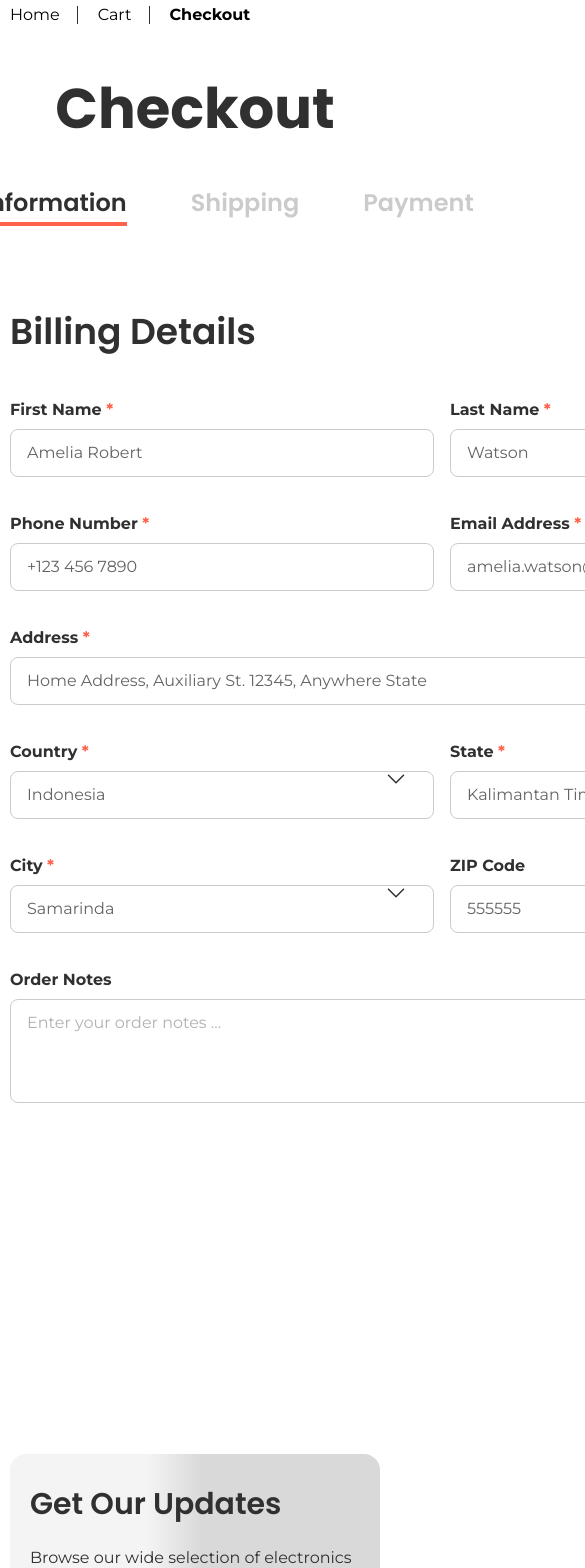
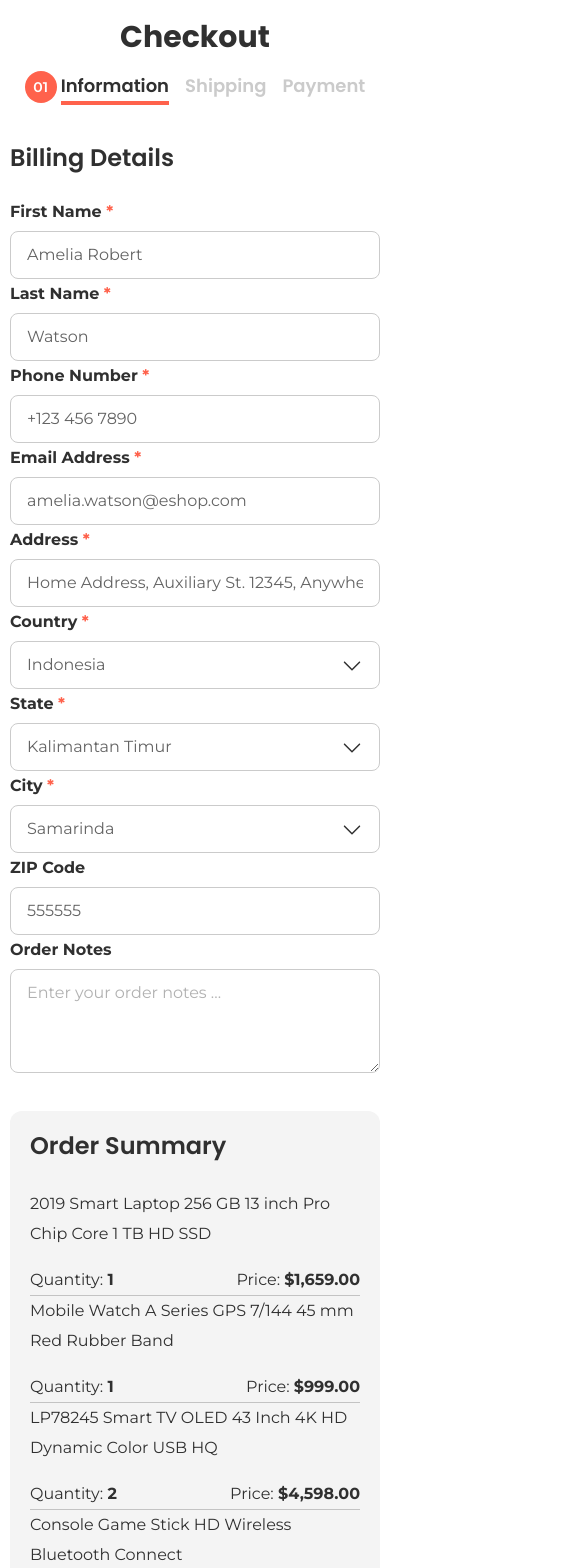
Before and after one commit to dearnasaruddin/e-shop, a React (Vite) app: page /checkout in a window 390 px wide. Shown: the part 200-1768 px from the top of the page, 585 px wide, since content can reach past the window. Built offline with nearby package versions, Linux system fonts and the light colour scheme.

Commit message:
checkout page mobile responsive done

```diff
--- a/src/components/InputBox.jsx
+++ b/src/components/InputBox.jsx
@@ -10,7 +10,7 @@ const InputBox = ({ label = 'Name', placeholder = 'Enter your', type = 'text', r
             {textArea ?
                 <textarea id={label} className='w-full min-h-26 lg:min-h-48 py-2 lg:py-6 px-4 lg:px-8 font-montserrat font-normal text-base lg:text-xl leading-7.5 text-[#646464] border border-[#CBCBCB] rounded-lg lg:rounded-[10px]' type="text" placeholder={placeholder} />
                 :
-                <input onChange={(e) => handleInputValue(e.target.value)} value={value} id={label} className='w-full py-2 lg:py-6 px-4 lg:px-8 font-montserrat font-normal text-base lg:text-xl leading-7.5 placeholder:text-[#646464] text-black border border-[#CBCBCB] rounded-lg lg:rounded-[10px]' type={type} placeholder={placeholder} />
+                <input required onChange={(e) => handleInputValue(e.target.value)} value={value} id={label} className='w-full py-2 lg:py-6 px-4 lg:px-8 font-montserrat font-normal text-base lg:text-xl leading-7.5 placeholder:text-[#646464] text-black border border-[#CBCBCB] rounded-lg lg:rounded-[10px]' type={type} placeholder={placeholder} />
             }
         </ >
     )
--- a/src/components/checkout/OrderSummary.jsx
+++ b/src/components/checkout/OrderSummary.jsx
@@ -4,49 +4,63 @@ import Button from '../Button'
 
 
 const OrderSummary = () => {
+    const orderSummaryData = [
+        {
+            productName: '2019 Smart Laptop 256 GB 13 inch Pro Chip Core 1 TB HD SSD',
+            quantity: 1,
+            price: 1659.00,
+        },
+        {
+            productName: 'Mobile Watch A Series GPS 7/144 45 mm Red Rubber Band',
+            quantity: 1,
+            price: 999.00,
+        },
+        {
+            productName: 'LP78245 Smart TV OLED 43 Inch 4K HD Dynamic Color USB HQ',
+            quantity: 2,
+            price: 4598.00,
+        },
+        {
+            productName: 'Console Game Stick HD Wireless Bluetooth Connect',
+            quantity: 2,
+            price: 218.00,
+        },
+        {
+            productName: 'Mini Tablet Pro 16 inch HD Pencil 128 GB System RAM 28',
+            quantity: 1,
+            price: 259.00,
+        }
+    ]
+
     return (
-        <div className='p-10 bg-[#F4F4F4] rounded-3xl'>
+        <div className='p-5 lg:p-10 bg-[#F4F4F4] rounded-xl lg:rounded-3xl'>
             <h4 className='font-poppins font-semibold text-2xl leading-7.5 text-secondary mb-7'>Order Summary</h4>
-            <ul className='font-montserrat font-bold text-xl leading-7.5 text-secondary'>
-                <li className='flex py-5 pr-11 border-b border-[#C3C3C3]'>
-                    <p className='w-78 pr-15.5 font-normal'>2019 Smart Laptop 256 GB 13 inch Pro Chip Core 1 TB HD SSD</p>
-                    <span className='w-18'>1</span>
-                    <p>$1,659.00</p>
-                </li>
-                <li className='flex py-5 pr-11 border-b border-[#C3C3C3]'>
-                    <p className='w-78 pr-15.5 font-normal'>Mobile Watch A Series GPS 7/144 45 mm Red Rubber Band</p>
-                    <span className='w-18'>1</span>
-                    <p>$999.00</p>
-                </li>
-                <li className='flex py-5 pr-11 border-b border-[#C3C3C3]'>
-                    <p className='w-78 pr-15.5 font-normal'>LP78245 Smart TV OLED 43 Inch 4K HD Dynamic Color USB HQ</p>
-                    <span className='w-18'>2</span>
-                    <p>$4,598.00</p>
-                </li>
-                <li className='flex py-5 pr-11 border-b border-[#C3C3C3]'>
-                    <p className='w-78 pr-15.5 font-normal'>Console Game Stick HD Wireless Bluetooth Connect</p>
-                    <span className='w-18'>2</span>
-                    <p>$218.00</p>
-                </li>
-                <li className='flex py-5 pr-11 border-b border-[#C3C3C3]'>
-                    <p className='w-78 pr-15.5 font-normal'>Mini Tablet Pro 16 inch HD Pencil 128 GB System RAM 28</p>
-                    <span className='w-18'>1</span>
-                    <p>$259.00</p>
-                </li>
+            <ul className='font-montserrat font-bold text-base lg:text-xl leading-7.5 text-secondary'>
+                {orderSummaryData.map((item, index) => (
+                    <li key={index} className='flex lg:py-5 lg:pr-11 border-b border-[#C3C3C3] max-sm:flex-wrap max-sm:gap-y-4 max-sm:justify-between'>
+                        <p className='lg:w-78 lg:pr-15.5 font-normal'>{item.productName}</p>
+                        <span className='lg:w-18'><span className='sm:hidden font-normal'>Quantity: </span>{item.quantity}</span>
+                        <p><span className='sm:hidden font-normal'>Price: </span>${new Intl.NumberFormat('en-US').format(item.price)}.00</p>
+                    </li>
+                ))}
             </ul>
-            <div className='flex gap-x-63.5 pr-11 font-montserrat font-normal text-xl leading-7.5 text-secondary mt-5 mb-12'>
+            <div className='flex max-sm:justify-between lg:gap-x-63.5 lg:pr-11 font-montserrat font-normal text-base lg:text-xl leading-7.5 text-secondary mt-5 mb-6 lg:mb-12'>
                 <div className='relative'>
                     <p>Shipping Fee</p>
                     <span className='absolute -top-0.5 -right-6 cursor-pointer'><MoreInfoIcon /></span>
                 </div>
                 <p className='font-bold'>$10.00</p>
             </div>
-            <div className='py-5 px-6 rounded-[10px] bg-white'>
-                <div className='flex gap-x-80 font-montserrat font-bold text-xl leading-7.5 text-secondary mb-6'>
+            <div className='py-3 lg:py-5 px-4 lg:px-6 rounded-[10px] bg-white'>
+                <div className='flex max-sm:justify-between lg:gap-x-80 font-montserrat font-bold text-xl leading-7.5 text-secondary lg:mb-6'>
                     <h6 className='mt-0.5'>Total</h6>
-                    <p>$4,999.00</p>
+                    <p>${
+                        new Intl.NumberFormat('en-US').format((orderSummaryData.reduce((total, item) => {
+                            return total + item.price
+                        }, 0)) + 10)
+                    }</p>
                 </div>
-                <Button content='Order Now' paddingY='24' width={'100%'}/>
+                <Button content='Order Now' paddingY='24' width={'100%'} />
             </div>
         </div>
     )
--- a/src/components/header/BottomBar.jsx
+++ b/src/components/header/BottomBar.jsx
@@ -15,6 +15,7 @@ const BottomBar = () => {
   const dispatch = useDispatch()
   const selector = useSelector((state) => state.handleNavSideBar.value)
   const [isProductDropdownOpen, setIsProductDropdownOpen] = useState(false)
+  const [isProductDropdownOpenForMobile, setIsProductDropdownOpenForMobile] = useState(true)
   const [isCategoriesDropdownOpen, setIsCategoriesDropdownOpen] = useState(false)
   const dropdownRef = useRef(null)
   const { hash, pathname } = useLocation();
@@ -100,6 +101,7 @@ const BottomBar = () => {
       </div>
 
 
+      {/* ============= Nav Sidebar for mobile devices ============= */}
 
       <div className={`bg-white h-screen w-full fixed top-0 z-50 pl-6 pt-10 pr-14 sm:hidden ${selector ? 'left-0' : '-left-full'} duration-200`}>
         <IoCloseOutline onClick={() => dispatch(disableNavSideBar())} className='absolute top-5 right-6 text-3xl cursor-pointer' />
@@ -115,12 +117,12 @@ const BottomBar = () => {
                 ))}
               </ul>
             }
-            <li onClick={handleProductDropdown} ref={dropdownRef} className='flex items-center gap-x-2 cursor-pointer relative hover:bg-gray-200 py-2 px-4'>
+            <li onClick={()=>setIsProductDropdownOpenForMobile(!isProductDropdownOpenForMobile)} className='flex items-center gap-x-2 cursor-pointer relative hover:bg-gray-200 py-2 px-4'>
               <span>Products</span><ArrowDownIcon />
             </li>
 
             {/* ======== Product Dropdown ======== */}
-            {isProductDropdownOpen &&
+            {isProductDropdownOpenForMobile &&
               <ul className='font-montserrat font-normal whitespace-nowrap text-base text-secondary pl-4'>
                 <li className='hover:bg-gray-200'>
                   <Link onClick={() => dispatch(disableNavSideBar())} className='py-2 px-4 block' to={'/product-list'}>All Products</Link>
--- a/src/components/header/MiddleBar.jsx
+++ b/src/components/header/MiddleBar.jsx
@@ -48,7 +48,7 @@ const MiddleBar = () => {
   }
 
   return (
-    <div className='max-sm:sticky sm:static max-sm:top-0 max-sm:left-0 max-sm:bg-secondary sm:bg-white shadow-lg max-sm:z-50'>
+    <div className='max-sm:sticky sm:static max-sm:top-0 max-sm:left-0 max-sm:bg-secondary sm:bg-white shadow-lg max-sm:z-20'>
       <Container>
         <div className="flex justify-between items-center py-3.5 sm:py-2 md:py-6 font-montserrat font-normal text-sm leading-5 max-sm:text-white sm:text-secondary">
           {/* ======= Logo ======= */}
--- a/src/components/header/topbarComponents/TopRightBar.jsx
+++ b/src/components/header/topbarComponents/TopRightBar.jsx
@@ -71,7 +71,7 @@ const TopRightBar = () => {
 
                     {/* ====== options ====== */}
                     {isCurrencyDropdownOpen &&
-                        <ul className='w-18 absolute top-10.5 left-0 md:-left-2 bg-white border border-gray-300 z-10'>
+                        <ul className='w-18 absolute top-10.5 left-0 md:-left-2 bg-white border border-gray-300 z-50'>
                             <li onClick={() => setSelectedCurrency("USD")} className='flex items-center gap-2 p-2 hover:bg-gray-200 cursor-pointer'>USD</li>
                             <li onClick={() => setSelectedCurrency("BDT")} className='flex items-center gap-2 p-2 hover:bg-gray-200 cursor-pointer'>BDT</li>
                         </ul>
@@ -113,7 +113,7 @@ const TopRightBar = () => {
 
                 {/* ====== options ====== */}
                 {isLangDropdownOpen &&
-                    <ul ref={languageDropdownRef} className='md:w-10/12 absolute top-10.5 md:left-1/2 md:-translate-x-1/2 bg-white border border-gray-300 z-10'>
+                    <ul ref={languageDropdownRef} className='md:w-10/12 absolute top-10.5 md:left-1/2 md:-translate-x-1/2 bg-white border border-gray-300 z-50'>
                         {countries.map((country) => (
                             <li onClick={() => handleSelectLang(country)} className='flex items-center gap-2 p-2 hover:bg-gray-200 cursor-pointer' key={country.value}>
                                 <img className='h-4 w-7' src={country?.flag} alt={country.name} />{country.name}
--- a/src/icons/ShareIcon.jsx
+++ b/src/icons/ShareIcon.jsx
@@ -3,7 +3,7 @@ import React from 'react'
 const ShareIcon = ({className }) => {
     return (
         <svg width="26" height="26" viewBox="0 0 26 26" fill="none" xmlns="http://www.w3.org/2000/svg">
-            <g clip-path="url(#clip0_38_1332)">
+            <g clipPath="url(#clip0_38_1332)">
                 <path className={className} d="M19.9418 17.4197C18.7152 17.4197 17.6101 17.9494 16.8431 18.792L9.94451 14.5193C10.1287 14.0478 10.2308 13.5357 10.2308 13C10.2308 12.464 10.1287 11.9519 9.94451 11.4807L16.8431 7.20781C17.6101 8.05039 18.7152 8.58027 19.9418 8.58027C22.2523 8.58027 24.132 6.70058 24.132 4.39004C24.132 2.0795 22.2523 0.200012 19.9418 0.200012C17.6312 0.200012 15.7515 2.0797 15.7515 4.39024C15.7515 4.92598 15.8539 5.43809 16.0379 5.90957L9.13944 10.1822C8.37245 9.33964 7.26737 8.80976 6.04081 8.80976C3.73027 8.80976 1.85059 10.6896 1.85059 13C1.85059 15.3105 3.73027 17.1902 6.04081 17.1902C7.26737 17.1902 8.37245 16.6605 9.13944 15.8178L16.0379 20.0904C15.8539 20.5619 15.7515 21.074 15.7515 21.6099C15.7515 23.9203 17.6312 25.8 19.9418 25.8C22.2523 25.8 24.132 23.9203 24.132 21.6099C24.132 19.2994 22.2523 17.4197 19.9418 17.4197ZM17.2795 4.39024C17.2795 2.92227 18.4738 1.72794 19.9418 1.72794C21.4097 1.72794 22.6041 2.92227 22.6041 4.39024C22.6041 5.8582 21.4097 7.05254 19.9418 7.05254C18.4738 7.05254 17.2795 5.8582 17.2795 4.39024ZM6.04081 15.6623C4.57265 15.6623 3.37832 14.468 3.37832 13C3.37832 11.532 4.57265 10.3377 6.04081 10.3377C7.50878 10.3377 8.70292 11.532 8.70292 13C8.70292 14.468 7.50878 15.6623 6.04081 15.6623ZM17.2795 21.6097C17.2795 20.1418 18.4738 18.9474 19.9418 18.9474C21.4097 18.9474 22.6041 20.1418 22.6041 21.6097C22.6041 23.0777 21.4097 24.272 19.9418 24.272C18.4738 24.272 17.2795 23.0777 17.2795 21.6097Z" fill='none' />
             </g>
             <defs>
--- a/src/pages/CheckoutPage.jsx
+++ b/src/pages/CheckoutPage.jsx
@@ -13,40 +13,40 @@ const CheckoutPage = () => {
   return (
     <div>
       <Container>
-        {/* ====== Path ====== */}
-        <ul className='flex gap-x-9.5 font-montserrat font-normal text-base leading-6 mb-12 mt-16'>
-          <li><Link className='relative after:absolute after:top-1/2 after:-right-4.5 after:-translate-y-1/2 after:w-[1px] after:h-4.5 after:bg-secondary' to={'/'}>Home</Link></li>
-          <li><Link className='relative after:absolute after:top-1/2 after:-right-4.5 after:-translate-y-1/2 after:w-[1px] after:h-4.5 after:bg-secondary' to={'/cart'}>Cart</Link></li>
+        {/* ====== Breadcrumb ====== */}
+        <ul className='flex gap-x-6 lg:gap-x-9.5 font-montserrat font-normal text-base leading-6 mb-8 lg:mb-12 mt-6 lg:mt-16'>
+          <li><Link className='relative after:absolute after:top-1/2 after:-right-3 lg:after:-right-4.5 after:-translate-y-1/2 after:w-[1px] after:h-4.5 after:bg-secondary' to={'/'}>Home</Link></li>
+          <li><Link className='relative after:absolute after:top-1/2 after:-right-3 lg:after:-right-4.5 after:-translate-y-1/2 after:w-[1px] after:h-4.5 after:bg-secondary' to={'/cart'}>Cart</Link></li>
           <li><Link className='font-bold' to={'/checkout'}>Checkout</Link></li>
         </ul>
-        <div className='mb-20'>
-          <h1 className=' font-poppins font-bold text-[56px] leading-17 text-secondary text-center mb-9'>Checkout</h1>
+        <div className='mb-8 lg:mb-20'>
+          <h1 className=' font-poppins font-bold text-3xl lg:text-[56px] lg:leading-17 text-secondary text-center mb-4 lg:mb-9'>Checkout</h1>
 
           {/* ========== Checkout page Options ========== */}
-          <div className='flex gap-x-16 items-center justify-center'>
-            <div className='flex items-center gap-x-4'>
+          <div className='flex gap-x-4 lg:gap-x-16 items-center justify-center'>
+            <div className='flex items-center gap-x-1 lg:gap-x-4'>
               {activeOption == 'information' &&
-                <div className='size-12.5 flex justify-center items-center rounded-full bg-primary font-montserrat font-bold text-base leading-6 text-white'>01</div>
+                <div className='size-8 lg:size-12.5 flex justify-center items-center rounded-full bg-primary font-montserrat font-semibold lg:font-bold text-sm sm:text-base leading-6 text-white'>01</div>
               }
-              <h5 onClick={() => setActiveOption('information')} className={`font-poppins font-semibold text-2xl leading-7.5  mb-0.5 ${activeOption == 'information' ? 'relative after:absolute after:-bottom-2 after:left-0 after:h-1 after:w-full after:bg-primary text-secondary' : 'text-[#CBCBCB]'} cursor-pointer`}>Information</h5>
+              <h5 onClick={() => setActiveOption('information')} className={`font-poppins font-semibold text-lg lg:text-2xl leading-7.5  mb-0.5 ${activeOption == 'information' ? 'relative after:absolute after:-bottom-1 lg:after:-bottom-2 after:left-0 after:h-1 after:w-full after:bg-primary text-secondary' : 'text-[#CBCBCB]'} cursor-pointer`}>Information</h5>
             </div>
-            <div className='flex items-center gap-x-4'>
+            <div className='flex items-center gap-x-1 lg:gap-x-4'>
               {activeOption == 'shipping' &&
-                <div className='size-12.5 flex justify-center items-center rounded-full bg-primary font-montserrat font-bold text-base leading-6 text-white'>02</div>
+                <div className='size-8 lg:size-12.5 flex justify-center items-center rounded-full bg-primary font-montserrat font-semibold lg:font-bold text-sm sm:text-base leading-6 text-white'>02</div>
               }
-              <h5 onClick={() => setActiveOption('shipping')} className={`font-poppins font-semibold text-2xl leading-7.5  mb-0.5 ${activeOption == 'shipping' ? 'relative after:absolute after:-bottom-2 after:left-0 after:h-1 after:w-full after:bg-primary text-secondary' : 'text-[#CBCBCB]'} cursor-pointer`}>Shipping</h5>
+              <h5 onClick={() => setActiveOption('shipping')} className={`font-poppins font-semibold text-lg lg:text-2xl leading-7.5  mb-0.5 ${activeOption == 'shipping' ? 'relative after:absolute after:-bottom-1 lg:after:-bottom-2 after:left-0 after:h-1 after:w-full after:bg-primary text-secondary' : 'text-[#CBCBCB]'} cursor-pointer`}>Shipping</h5>
             </div>
-            <div className='flex items-center gap-x-4'>
+            <div className='flex items-center gap-x-1 lg:gap-x-4'>
               {activeOption == 'payment' &&
-                <div className='size-12.5 flex justify-center items-center rounded-full bg-primary font-montserrat font-bold text-base leading-6 text-white'>03</div>
+                <div className='size-8 lg:size-12.5 flex justify-center items-center rounded-full bg-primary font-montserrat font-semibold lg:font-bold text-sm sm:text-base leading-6 text-white'>03</div>
               }
-              <h5 onClick={() => setActiveOption('payment')} className={`font-poppins font-semibold text-2xl leading-7.5  mb-0.5 ${activeOption == 'payment' ? 'relative after:absolute after:-bottom-2 after:left-0 after:h-1 after:w-full after:bg-primary text-secondary' : 'text-[#CBCBCB]'} cursor-pointer`}>Payment</h5>
+              <h5 onClick={() => setActiveOption('payment')} className={`font-poppins font-semibold text-lg lg:text-2xl leading-7.5  mb-0.5 ${activeOption == 'payment' ? 'relative after:absolute after:-bottom-1 lg:after:-bottom-2 after:left-0 after:h-1 after:w-full after:bg-primary text-secondary' : 'text-[#CBCBCB]'} cursor-pointer`}>Payment</h5>
             </div>
           </div>
         </div>
 
-        <div className='mb-20'>
-          <div className='flex justify-between gap-x-14'>
+        <div className='mb-6 lg:mb-20'>
+          <div className='flex justify-between gap-8 lg:gap-14 max-sm:flex-wrap'>
             <div>
               {activeOption == 'information' &&
                 <CheckoutInformation />
```
Also changed, not shown: src/components/checkout/CheckoutInformation.jsx (+12 -12 lines), src/components/checkout/CheckoutPayment.jsx (+9 -9 lines), src/components/checkout/CheckoutShipping.jsx (+15 -15 lines).
